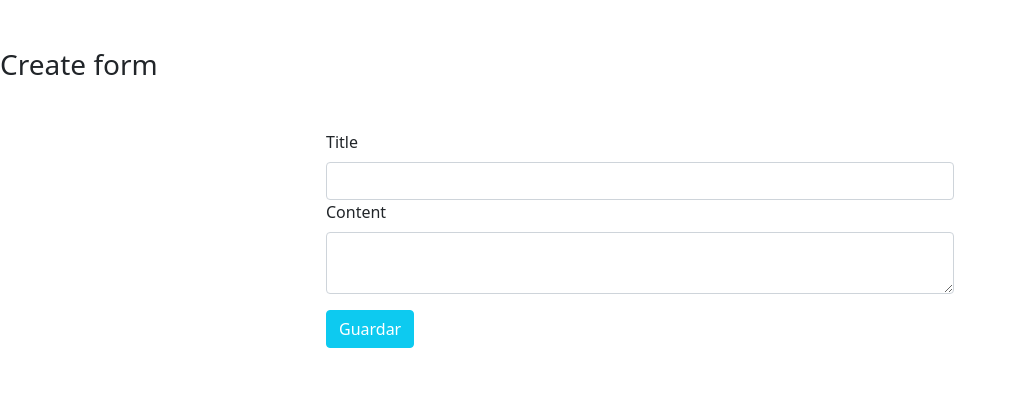
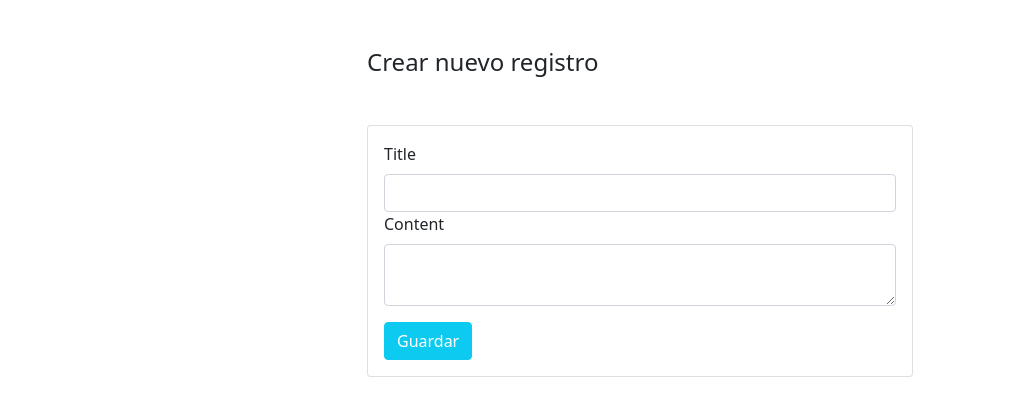
Before and after one commit to TonyNavas/Patron_MVC_con_Symfony, a Symfony app: template templates/main/create.html.twig in a window 1280 px wide. Shown: the top 416 px of the page, without its empty margins (0-1016 px from the left). Run offline with Twig, Linux system fonts and the light colour scheme; the template is opened without the code that fills it, so the values that code supplies are empty; form fields are guessed from the names that the template uses; some libraries are stand-ins or nearby versions.

Commit message:
Cambios en la plantilla create

```diff
--- a/templates/main/create.html.twig
+++ b/templates/main/create.html.twig
@@ -1,15 +1,17 @@
 {% extends "base.html.twig" %}
 
 {% block body %}
-<div class="contenedor">
+<div class="container">
   <div class="row">
-    <h3 class="mt-5 mb-5 ">Create form</h3>
     {% for message in app.flashes('notice') %}
         <div class="alert alert-success bg-success text-white">
             {{ message }}
         </div>
     {% endfor %}
     <div class="col-md-6 offset-md-3">
+    <h4 class="mt-5">Crear nuevo registro</h4>
+    <div class="card mt-5">
+    <div class="card-body">
             {{ form_start(form) }}
                 <div class="form-group">
                 {{form_label(form.title)}}
@@ -23,6 +25,8 @@
                 <button class="btn btn-info text-white mt-3">Guardar</button>
                 </div>
             {{ form_end(form) }}
+                </div>
+    </div>
     </div>
   </div>
 </div>
```
